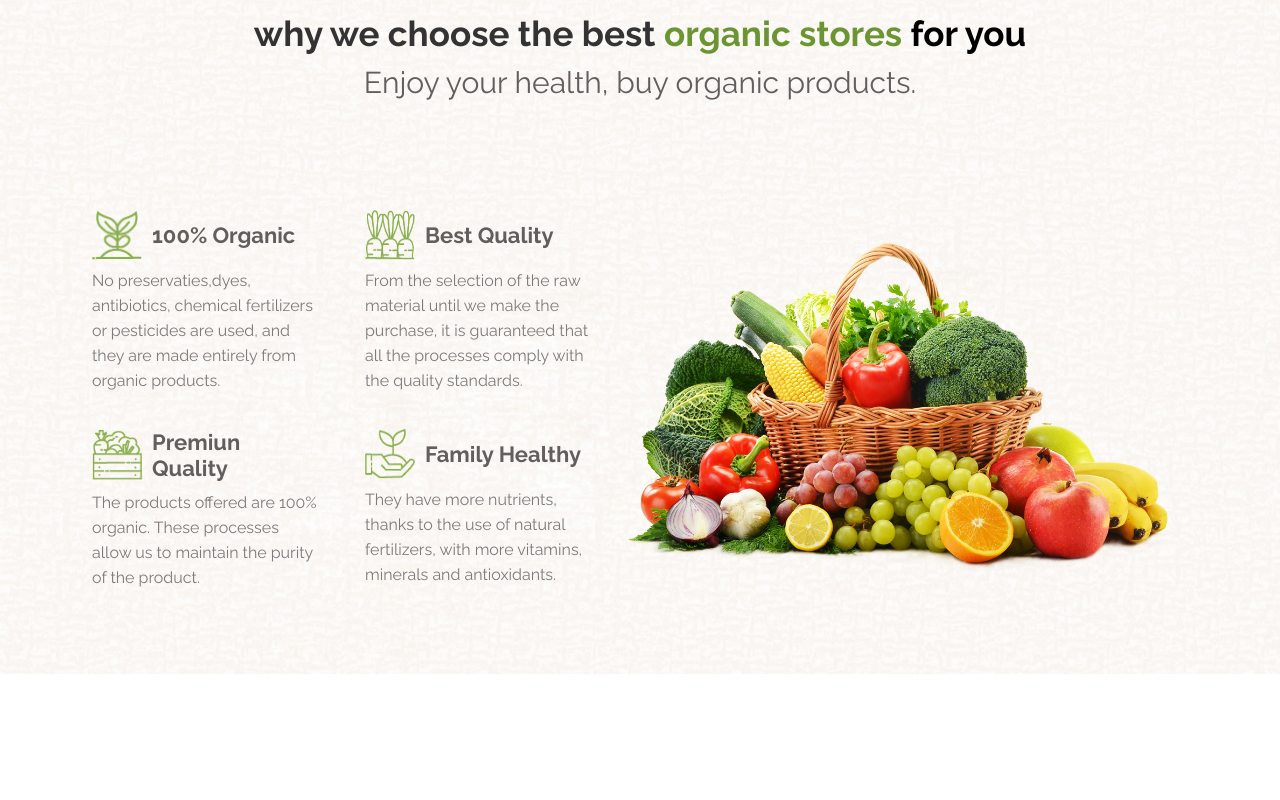
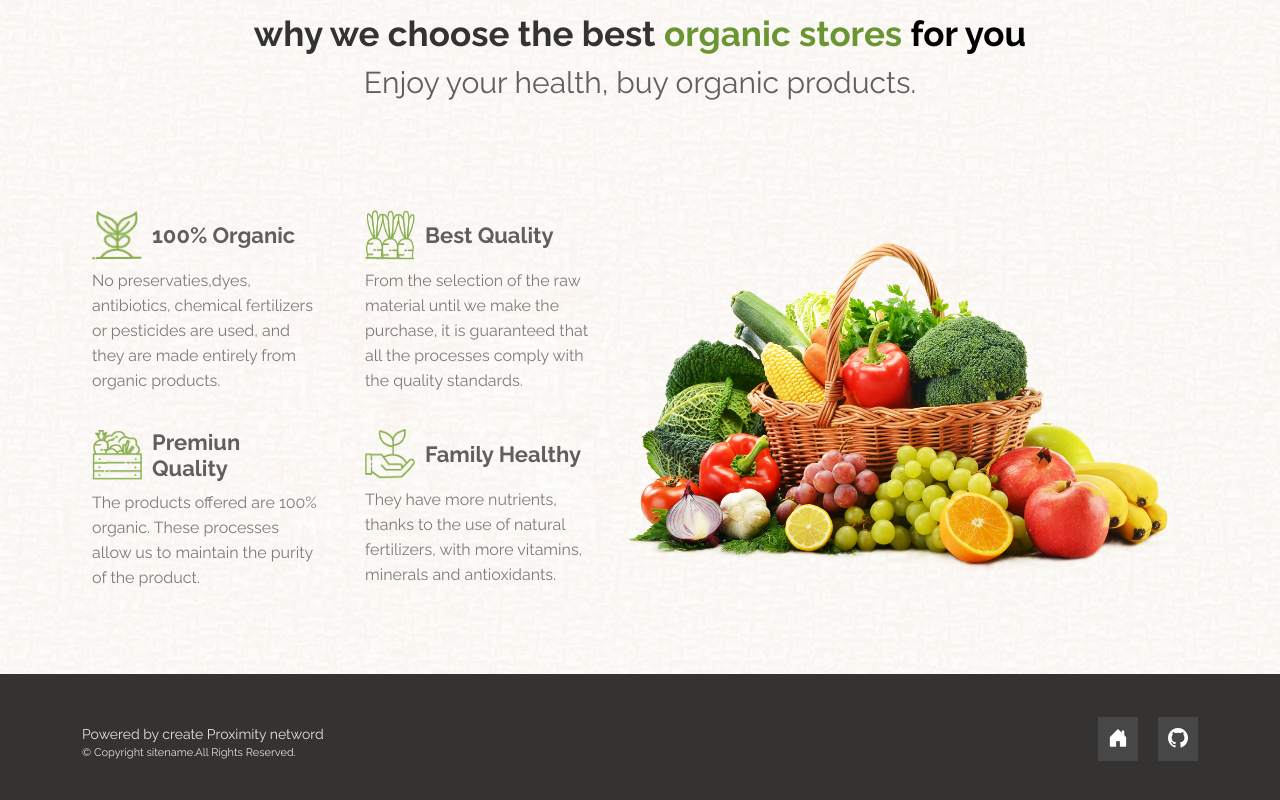
Before and after one commit to mattndross/proximity-network-project, a React (Create React App) app in the folder front-end/: page / in a window 1280 px wide. Shown: the part 1056-1856 px from the top of the page. Before the commit the page ends 1730 px from the top, so only its background shows below. Built offline with nearby package versions, Linux system fonts and the light colour scheme.

Commit message:
footer terminado

```diff
--- /dev/null
+++ b/front-end/src/components/Footer/Footer.css
@@ -0,0 +1,55 @@
+
+
+
+
+#footer{
+    padding: 50px 0;
+}
+#footer .footer-text p{
+    font-size: 14px;
+    color: #E8E0E0;
+    margin-bottom: 0;
+
+}
+#footer .footer-text .copyright{
+    font-size: 11px;
+
+}
+
+#footer .footer-content .row {
+    flex-direction: column-reverse;
+    text-align: center;
+}
+
+#footer .footer-text span{
+    font-size: 11px;
+    color: #E8E0E0;
+}
+#footer .footer-icon{
+    text-align: center;
+    margin-bottom:20px
+}
+#footer .footer-icon a{
+    color: #ffff;
+    padding: 10px;
+    font-size: 20px;
+    background: #525252ad;
+    transition: all ease 0.8s;
+}
+#footer .footer-icon a:hover{
+    background: white;
+    color:rgb(53, 50, 50);
+}
+
+@media(min-width:992px){
+
+    #footer .footer-content .row {
+        flex-direction: row;
+        text-align: start;
+    }
+
+    #footer .footer-icon {
+        text-align: end;
+    }
+
+}
--- /dev/null
+++ b/front-end/src/components/Footer/index.js
@@ -0,0 +1,23 @@
+import "./Footer.css"
+
+
+const Footer = () => {
+    return (
+        <section id="footer" style={{ backgroundColor: "#353232" }}>
+            <div className="container footer-content">
+                <div className="row">
+                    <div className="col-lg-8 footer-text">
+                        <p>Powered by create Proximity netword</p>
+                        <p className="copyright">© Copyright sitename.All Rights Reserved.</p>
+                    </div>
+                    <div className="col-lg-4 footer-icon">
+                        <a href="#home" style={{ marginRight: "20px" }}><i class="bi bi-house-door-fill"></i></a>
+                        <a href="https://github.com/annaLucian/proximity-network-project" target="_blank"><i class="bi bi-github"></i></a>
+                    </div>
+                </div>
+            </div>
+        </section>
+    )
+}
+
+export default Footer;
--- a/front-end/src/components/LandingPageBanner/LandingPageBanner.css
+++ b/front-end/src/components/LandingPageBanner/LandingPageBanner.css
@@ -27,7 +27,7 @@
 }
 #hero .carousel-item::before {
   content: "";
-  background-color: rgba(0, 0, 0, 0.7);
+  background-color: rgba(0, 0, 0, 0.555);
 }
 #hero .carousel-container {
   display: flex;
--- a/front-end/src/pages/LandingPage/index.js
+++ b/front-end/src/pages/LandingPage/index.js
@@ -4,6 +4,7 @@ import Button from '../../components/Button'
 import './LandingPage.css'
 import LandingPageBanner from '../../components/LandingPageBanner'
 import LandingPageAbout from '../../components/LandingPageAbout'
+import Footer from '../../components/Footer'
 
 export default function LandingPage() {
     return (
@@ -12,6 +13,7 @@ export default function LandingPage() {
             <LandingPageBanner></LandingPageBanner>
             <h1>Search <br /> <br /><br /></h1>
             <LandingPageAbout></LandingPageAbout>
+            <Footer></Footer>
         </div>
     )
 }
```
